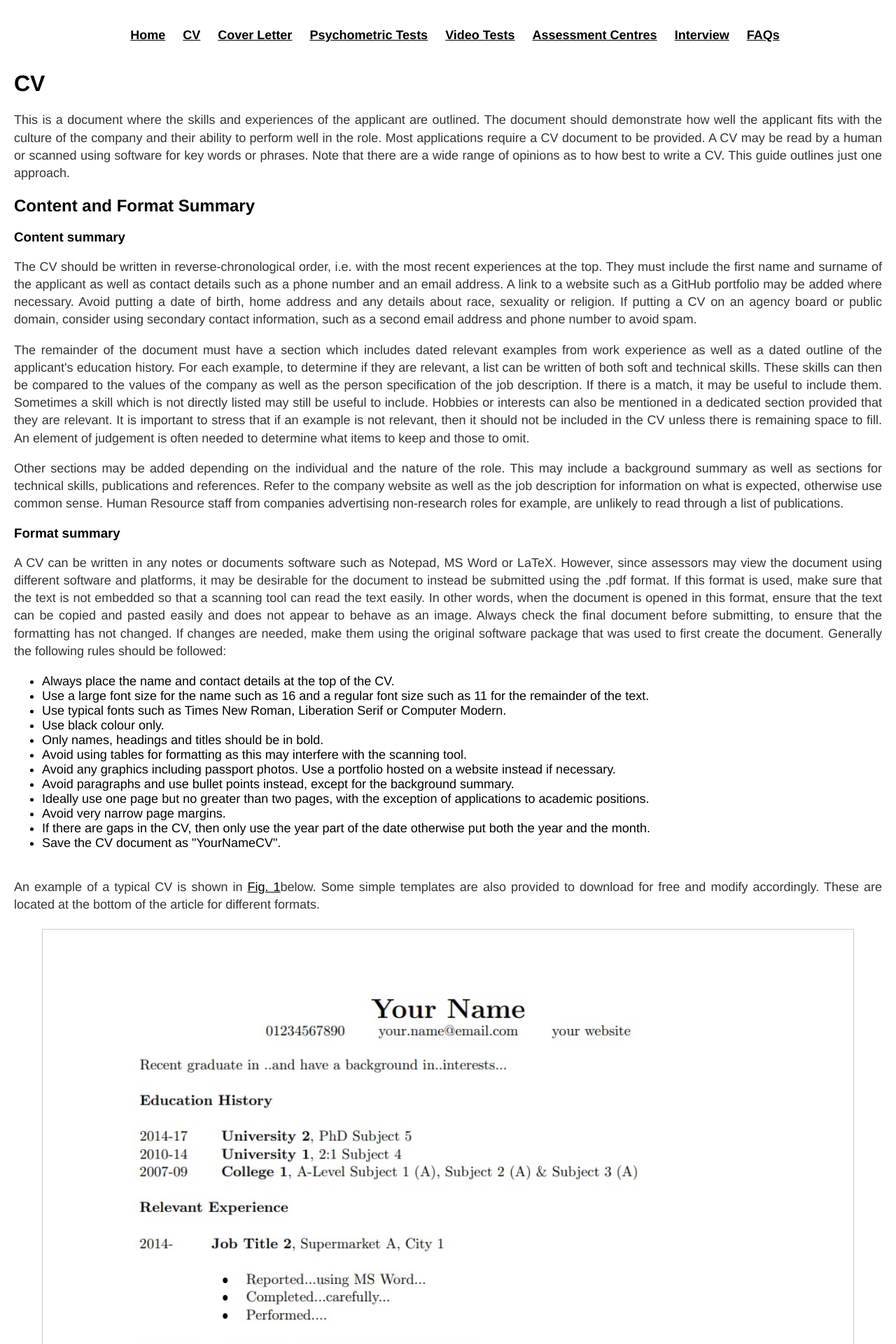
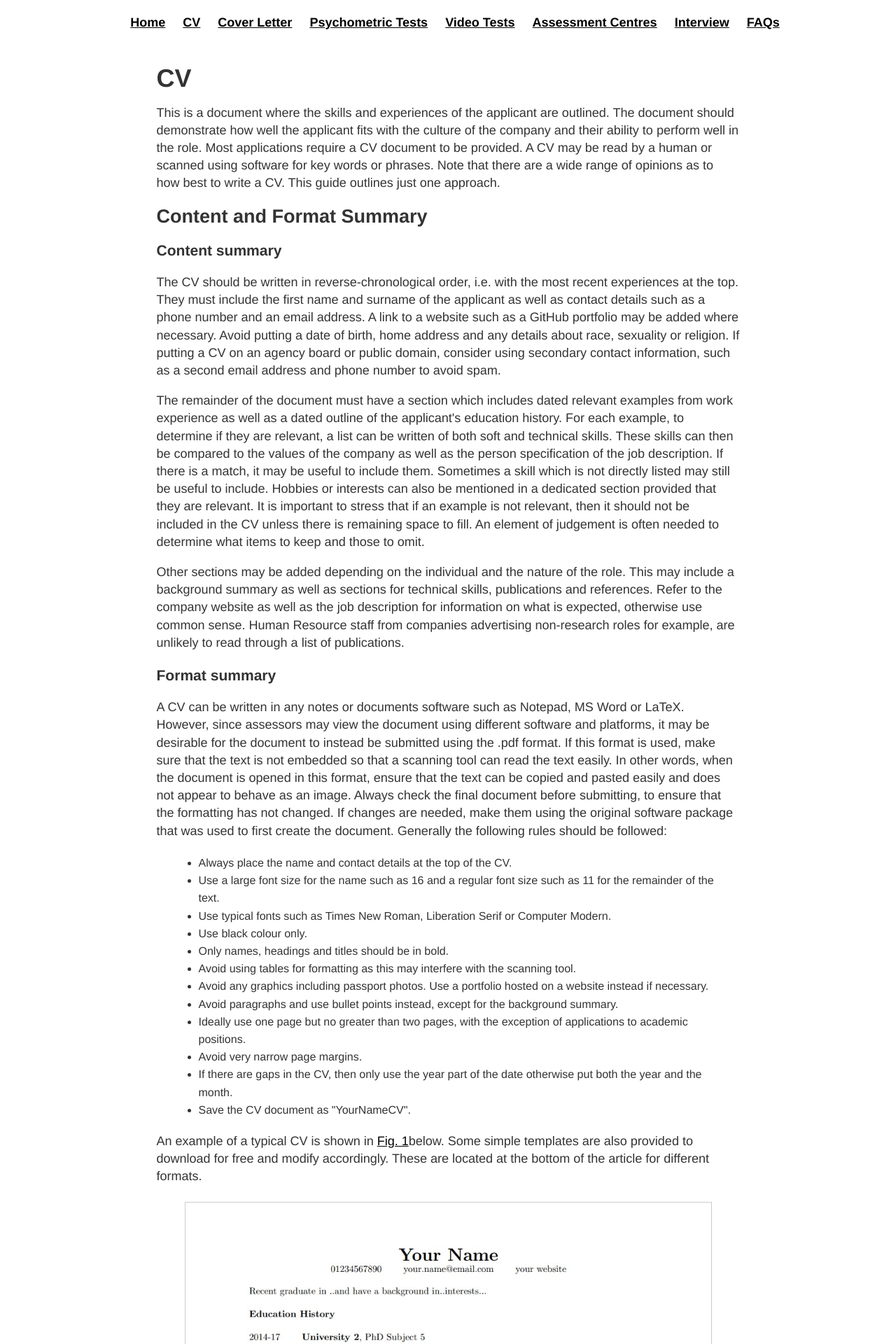
Before and after one commit to pa5411/Graduate-Job-Help, a Jekyll site: the page built from cv.html, in a window 1280 px wide. Shown: the top 1920 px of the page at 70% size. Built offline with Jekyll 4.4.1, drawn with Linux system fonts in a browser that asks for light colours.

Commit message:
add main element styling

```diff
--- a/css/main.css
+++ b/css/main.css
@@ -1,8 +1,11 @@
 body {
+  color: #333;
   font-family: 'Helvetica', 'Arial', 'Sans-Serif';
+  font-size: 18px;
+  line-height: 1.4em;
   margin: 0;
   overflow-y: scroll;
-  padding: 20px;
+  padding: 0;
 }
 
 nav ul {
@@ -23,6 +26,16 @@ footer ul {
   text-align: center;
 }
 
+main {
+  margin-left: auto;
+  margin-right: auto;
+  padding: 10px;
+  max-width: 853px;
+  min-width: 0;
+  width: 100%;
+  box-sizing: border-box;
+}
+
 a {
   text-decoration: underline;
   color: #000;
@@ -32,25 +45,17 @@ a:hover{
   background: #9FE2BF;
 }
 
-p {
-  color: #333;
-  font-size: 18px;
-  line-height: 1.4em;
-  text-align: justify;
-}
-
 figure {
   float: middle;
   border: 1px #cccccc solid;
-  font-size: 16px;
   padding: 4px;
 }
 
 figcaption {
   background-color: white;
-  color: black;
   padding: 1px;
   text-align: center;
+  font-size: 16px;
 }
 
 footer {
@@ -58,6 +63,6 @@ footer {
 }
 
 ul {
-  font-size: 18px;
-  margin: 20px auto 40px;
+  margin: 20px;
+  font-size: 16px;
 }
```
